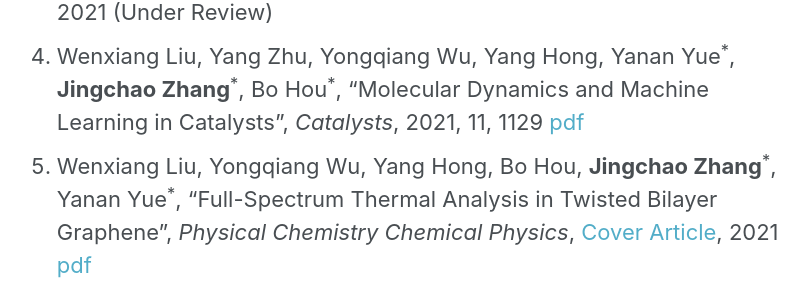
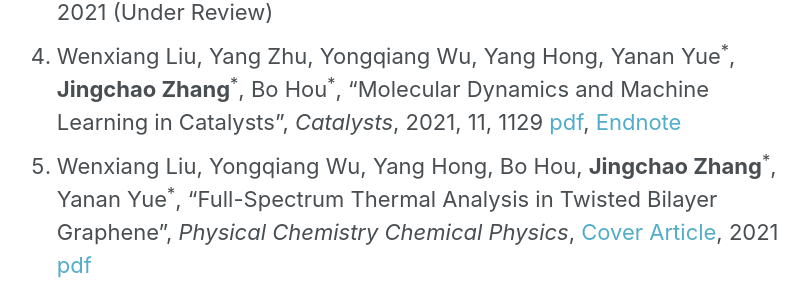
Before and after one commit to JingchaoZhang/JingchaoZhang.github.io, a Jekyll site: the page built from _pages/publications.md, in a window 1280 px wide and 900 px high, scrolled down 495 px. Shown: the part 151-446 px from the top of the window, without its empty margins (267-1078 px from the left). Built offline with Jekyll 4.4.1, drawn with Linux system fonts in a browser that asks for light colours.

Commit message:
Update publications.md

```diff
--- a/_pages/publications.md
+++ b/_pages/publications.md
@@ -10,7 +10,7 @@
 2. Xinyu Wang<sup>\*</sup>, Weitao Wang, Chao Yang, Dan Han, Hongzhao Fan, **Jingchao Zhang**<sup>\*</sup>, "Thermal Transport in Organic Semiconductors", *Journal of Applied Physics*, 2021 (Under Review)
 3. Ying Zhang, Matthew Gitzendanner, Dan Maxwell, Kaleb Smith, Justin Richardson, Eric Stubbs, Brian Stucky, **Jingchao Zhang**, Erik Deumens, "Building	an	AI-ready	RSE	Workforce", *rse-hpc-2021*, 2021 (Accepted)
 4. Rong Yu<sup>\*</sup>, Gabriel Hmimina, Alexei Lyapustin, Yujie Wang, Karl Fred Huemmrich, Dave Billesbach, **Jingchao Zhang**, Zheng Xu, John A. Gamon, "Reducing angular effects in high-latitude MODIS MAIAC reflectance using random forests", *Remote Sensing of Environment*, 2021 (Under Review)
-5. Wenxiang Liu, Yang Zhu, Yongqiang Wu, Yang Hong, Yanan Yue<sup>\*</sup>, **Jingchao Zhang**<sup>\*</sup>, Bo Hou<sup>\*</sup>, "Molecular Dynamics and Machine Learning in Catalysts", *Catalysts*, 2021, 11, 1129 [pdf](https://drive.google.com/file/d/1pE7umbHz1RcWlIz5YpAXUKgvnoxvTwlr/view?usp=sharing)
+5. Wenxiang Liu, Yang Zhu, Yongqiang Wu, Yang Hong, Yanan Yue<sup>\*</sup>, **Jingchao Zhang**<sup>\*</sup>, Bo Hou<sup>\*</sup>, "Molecular Dynamics and Machine Learning in Catalysts", *Catalysts*, 2021, 11, 1129 [pdf](https://drive.google.com/file/d/1pE7umbHz1RcWlIz5YpAXUKgvnoxvTwlr/view?usp=sharing), [Endnote](https://drive.google.com/uc?export=download&id=1ZMwVS8dTDx9St_0vlOx3KkbYj5UtANWR)
 6. Wenxiang Liu, Yongqiang Wu, Yang Hong, Bo Hou, **Jingchao Zhang**<sup>\*</sup>, Yanan Yue<sup>\*</sup>, "Full-Spectrum Thermal Analysis in Twisted Bilayer Graphene", *Physical Chemistry Chemical Physics*, [Cover Article](), 2021 [pdf](https://drive.google.com/file/d/1GwmeSDrnaBKdatSAO_nRV2JlJbpxMPOE/view?usp=sharing)
 7. Xinyu Wang<sup>\*</sup>, Hongzhao Fan, Dan Han, Yang Hong, **Jingchao Zhang**<sup>\*</sup>, "Thermal Boundary Resistance at Graphene-Pentacene Interface Explored by A Data-Intensive Approach", *Nanotechnology*, 2021, 32, 215404 [pdf](https://drive.google.com/file/d/1AcEVYFfYAEEPisRVgxOCoeWjl8AfNH-_/view?usp=sharing), [Endnote](https://drive.google.com/uc?export=download&id=1FoGh5PeH00QuHd9dqC-IvM3GcnJgR6V_)
 8. Yang Hong, Dan Han, Bo Hou, Xinyu Wang<sup>\*</sup>, **Jingchao Zhang**<sup>\*</sup>, "High-Throughput Computations of Cross-Plane Thermal Conductivity in Multilayer Stanene", *International Journal of Heat and Mass Transfer*, 2021, 272, 121073 [pdf](https://drive.google.com/file/d/1pxm9_brr3WYJ8nxofIMnBJYjYlbDMldg/view?usp=sharing), [Endnote](https://drive.google.com/uc?export=download&id=1c9AjfHcS7YwAX2cjM5y45bvDCfFkJEcp)
```
